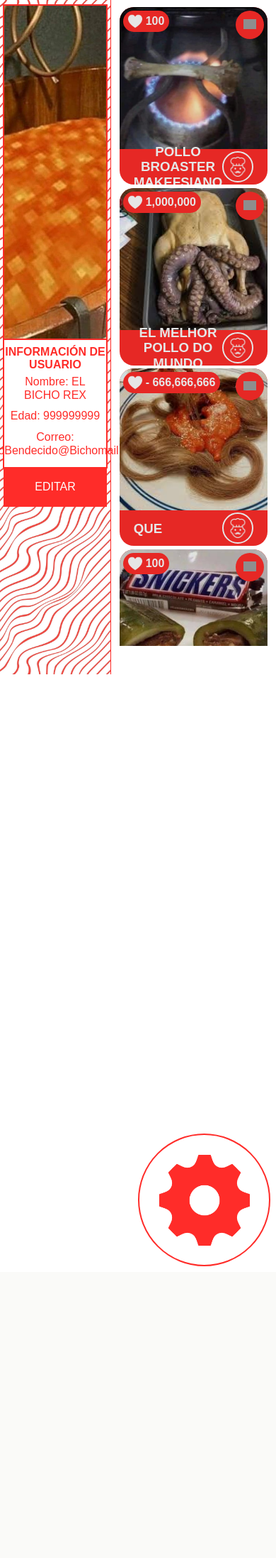
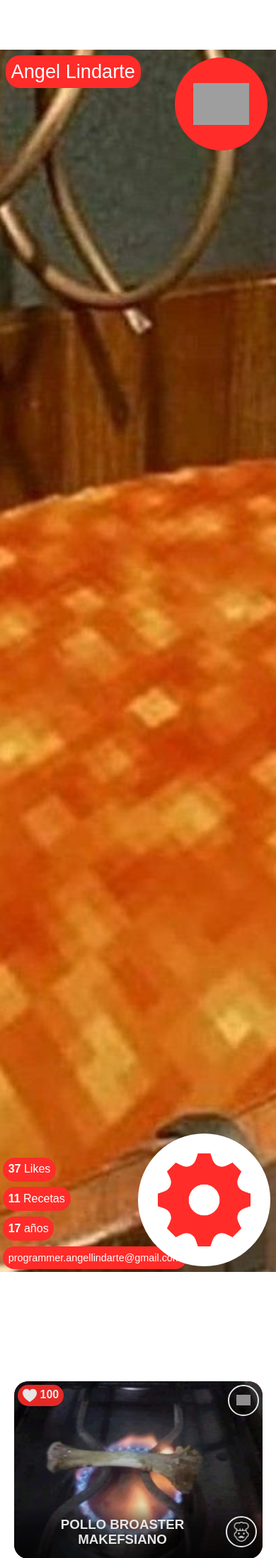
Before and after one commit to AngeleLindarteL/makefs, a PHP site: page /chef-view.html in a window 390 px wide. Shown: the part 80-2275 px from the top of the page at 71% size. Before the commit the page ends 1864 px from the top, so only its background shows below. Run offline with PHP 8.4, Linux system fonts and the light colour scheme; grey boxes are pictures that could not be loaded.

Commit message:
Several UI-UX changes on Chef-View / Updated Responsive to Index and Chef-View

```diff
--- a/views/chef-view.html
+++ b/views/chef-view.html
@@ -67,61 +67,66 @@
     </div>
     <section id="chef-view">
         <div class="makefsContainer chef-view-container">
+            <div class="right-chef-view-menu">
+                <div class="chef-char">
+                    <div class="char-template">
+                        <img class="profile-pic" src="./test-imgs/elBhicho.jfif">
+                        <article class="profile-chars">
+                            <p>Angel Lindarte</p>
+                            <p>programmer.angellindarte@gmail.com</p>
+                            <p><b>17</b> años</p>
+                            <p><b>11</b> Recetas</p>
+                            <p><b>37</b> Likes</p>
+                        </article>
+                        <a id="profile-edit"></a>
+                    </div>
+                </div>
                 <div class="action-buttons-container">
                     <a class="action-btn"><img src="./img/chef-add.png"><p>Añadir Receta</p></a>
                     <a class="action-btn"><img src="./img/chef-flag.png"><p>Reportes</p></a>
                     <a class="action-btn"><img src="./img/chef-chart.png"><p>Analiticas</p></a>
                     <button id="chef-config"></button>
                 </div>
-            <div class="chef-char">
-                <img class="profile-pic" src="./test-imgs/elBhicho.jfif">
-                <article class="profile-chars">
-                    <b>INFORMACIÓN DE USUARIO</b>
-                    <p>Nombre: EL BICHO REX</p>
-                    <p>Edad: 999999999</p>
-                    <p>Correo: elBichoBendecido@Bichomail.com</p>
-                </article>
-                <a id="profile-edit">EDITAR</a>
             </div>
             <div class="edit-recipe-container">
                 <div class="recipe-template editable-recipe">
-                    <a class="edit-template"><img src="./img/chef-edit.png"></a>
+                    <a class="edit-template"></a>
                     <figure class="likes-template"><img src="./img/rhico-like.png"><b id="likeCount">100</b></figure>
                     <figure class="image-template"><img src="./test-imgs/pollo.jpeg"></figure>
                     <div class="text-template"><h3>Pollo broaster Makefsiano</h3><a href="#"></a></div>
                 </div>
                 <div class="recipe-template editable-recipe">
-                    <a class="edit-template"><img src="./img/chef-edit.png"></a>
-                    <figure class="likes-template"><img src="./img/rhico-like.png"><b id="likeCount">1,000,000</b></figure>
+                    <a class="edit-template"></a>
+                    <figure class="likes-template"><img src="./img/rhico-like.png"><b id="likeCount">1000+</b></figure>
                     <figure class="image-template"><img src="./test-imgs/polloq.jpeg"></figure>
                     <div class="text-template"><h3>El melhor pollo do mundo</h3><a href="#"></a></div>
                 </div>
                 <div class="recipe-template editable-recipe">
-                    <a class="edit-template"><img src="./img/chef-edit.png"></a>
-                    <figure class="likes-template"><img src="./img/rhico-like.png"><b id="likeCount">- 666,666,666</b></figure>
+                    <a class="edit-template"></a>
+                    <figure class="likes-template"><img src="./img/rhico-like.png"><b id="likeCount">1000-</b></figure>
                     <figure class="image-template"><img src="./test-imgs/XD.jfif"></figure>
                     <div class="text-template"><h3>QUE</h3><a href="#"></a></div>
                 </div>
                 <div class="recipe-template editable-recipe">
-                    <a class="edit-template"><img src="./img/chef-edit.png"></a>
+                    <a class="edit-template"></a>
                     <figure class="likes-template"><img src="./img/rhico-like.png"><b id="likeCount">100</b></figure>
                     <figure class="image-template"><img src="./test-imgs/esnaikers.jpg"></figure>
                     <div class="text-template"><h3>Esnaikers basados</h3><a href="#"></a></div>
                 </div>
                 <div class="recipe-template editable-recipe">
-                    <a class="edit-template"><img src="./img/chef-edit.png"></a>
-                    <figure class="likes-template"><img src="./img/rhico-like.png"><b id="likeCount">100,000,000,000,000</b></figure>
+                    <a class="edit-template"></a>
+                    <figure class="likes-template"><img src="./img/rhico-like.png"><b id="likeCount">1000+</b></figure>
                     <figure class="image-template"><img src="./test-imgs/pitsa.jpg"></figure>
                     <div class="text-template"><h3>pitsa reseta kasera</h3><a href="#"></a></div>
                 </div>
                 <div class="recipe-template editable-recipe">
-                    <a class="edit-template"><img src="./img/chef-edit.png"></a>
+                    <a class="edit-template"></a>
                     <figure class="likes-template"><img src="./img/rhico-like.png"><b id="likeCount">1</b></figure>
                     <figure class="image-template"><img src="./test-imgs/pastarica.jpg"></figure>
                     <div class="text-template"><h3>Pasta casera</h3><a href="#"></a></div>
                 </div>
                 <div class="recipe-template editable-recipe">
-                    <a class="edit-template"><img src="./img/chef-edit.png"></a>
+                    <a class="edit-template"></a>
                     <figure class="likes-template"><img src="./img/rhico-like.png"><b id="likeCount"> - π⁶⁶⁶⁶ </b></figure>
                     <figure class="image-template"><img src="./test-imgs/QUE.jfif"></figure>
                     <div class="text-template"><h3>YA NO QUIERO COMER</h3><a href="#"></a></div>
--- a/views/css/chef-index.css
+++ b/views/css/chef-index.css
@@ -21,14 +21,14 @@ section{
     padding: 0;
     height: 100%;
     width: 100%;
-    max-width: 1700px;
+    max-width: 2000px;
     margin: auto;
 }
 
 /* --------------------------------------------------------------------------------------------------------- HEADER  */
 
 header{
-    position: sticky;
+    position: fixed;
     width: 100%;
     background-color: var(--color5);
     height: 10vh;
@@ -257,9 +257,9 @@ header{
     align-items: center;
     justify-content: flex-start;
     position: fixed;
-    height: 90vh;
+    height: 100vh;
     width: 18%;
-    top: 10vh;
+    top: 8vh;
     background-color: rgb(255, 255, 255);
     box-shadow: 3px 0 20px 20px rgb(0 0 0 / 8%);
     max-width: 370px;
@@ -410,6 +410,10 @@ header{
     overflow: hidden;
     filter: brightness(90%);
     transition: .2s;
+    display: flex;
+    flex-direction: column;
+    justify-content: center;
+    align-items: center;
 }
 
 .recipe-template:hover{
@@ -427,8 +431,9 @@ header{
     top: 0;
     left: 0;
     border-radius: 15px;
+    /* border: 2px solid white; */
+    z-index: 3;
     background-color: var(--color5);
-    z-index: 3;
 }
 .likes-template img{
     object-fit: contain;
@@ -446,7 +451,7 @@ header{
     padding: 0%;
     margin: 0%;
     width: 100%;
-    height: 80%;
+    height: 100%;
     overflow: hidden;
 }
 .image-template img{
@@ -460,21 +465,26 @@ header{
 }
 
 .text-template{
+    background: linear-gradient(180deg, rgba(0, 0, 0, 0) 0%, rgba(0, 0, 0, 0.534) 40%, rgba(0, 0, 0, 0.808) 100%);
     display: flex;
     justify-content: space-between;
-    padding: 0 20px;
     align-items: center;
-    height: 20%;
+    height: 30%;
     color: white;
+    position: absolute;
+    bottom: 0;
+    width: 100%;
 }
 
 .text-template h3{
     margin: 0;
+    margin-left: 2%;
     text-transform: uppercase;
 }
 
 .text-template a{
     margin: 0;
+    margin-right: 2%;
     padding: 20px;
     background-color: transparent;
     text-decoration: none;
@@ -501,149 +511,24 @@ header{
 /* -+-+-+-+-+-+-+-+-+-+-+-+-+-+-+-+-+-+-+-+-+-+-+-+-+-+-+-+-+-+-+-+-+-+-+-+-+-+-+-+-+-+-+-+-+-+-+-+-+-+-+-+-+-+-+-+-+-+-+ */
 
 #chef-view{
-    height: 90vh;
-    max-height: 950px;
+    height: 100vh;
+    max-height: 2500px;
     text-align: center;
 }
 
 .chef-view-container{
     display: flex;
 }
-
-/* ----------------------------------------------------- chef characteristics */
-
-.chef-char{
-    background-image: url(../test-imgs/ae.jpg);
-    background-size: contain;
-    padding-top: 2%;
-    width: 22%;
-    display: flex;
-    flex-direction: column;
-    justify-content: flex-start;
-    align-items: center;
-    border-right: 1px solid var(--color5);
-}
-
-.profile-pic{
-    outline: 2px solid var(--color5);
-    width: 92%;
-    height: 50%;
-    object-fit: cover;
-}
-
-.profile-chars{
-    outline: 2px solid var(--color5);
-    width: 92%;
-    color: var(--color5);
-    background-color: white;
-    padding-top: 5%;
-    display: flex;
-    flex-direction: column;
-    justify-content: center;
-    align-items: center;
-    padding-bottom: 5%;
-}
-
-.profile-chars p{
-    margin: 4%;
-}
-
-#profile-edit{
-    color: white;
-    background-color: var(--color5);
-    width: 93%;
-    height: 6%;
-    display: flex;
-    justify-content: center;
-    align-items: center;
-    transition: .2s;
-}
-
-#profile-edit:hover{
-    background-size: 8%;
-    background-position: right;
-    background-position-x: 95%;
-    background-image: url(../img/chef-edit.png);
-    background-repeat: no-repeat;
-    cursor: pointer;
-    letter-spacing: 5px;
-}
-
-/* ---------------------------------------------------- Editable Recipe Styles */
-
-.edit-recipe-container{
-    padding-top: 2%;
-    width: 68%;
-    display: flex;
-    flex-wrap: wrap;
-    place-content: flex-start;
-    justify-content: center;
-    height: 95%;
-    overflow-y: scroll;
-    background-size: contain;
-}
-.edit-recipe-container::-webkit-scrollbar {
-    width: .6em;
-    background-color: #ff8583;
-    border-radius: 20px;
-}
-
-.edit-recipe-container::-webkit-scrollbar-track {
-    box-shadow: inset 0 0 6px rgba(0, 0, 0, 0.3);
-}
-
-.edit-recipe-container::-webkit-scrollbar-thumb {
-    background-color: var(--color5);
-    border-radius: 20px;
-    width: .6em;
-}
-
-.editable-recipe{
-    height: 250px;
-    margin: 1%;
-}
-
-.editable-recipe:hover{
-    transform: scale(1.05);
-}
-
-.edit-template{
-    width: 20px;
-    height: 20px;
-    background-color: var(--color5);
-    margin: 5px;
-    padding: 10px;
-    position: absolute;
-    right: 0;
-    top: 0;
-    border-radius: 50%;
-    z-index: 3;
-    transition: .2s;
-}
-
-.edit-template:hover{
-    margin: 7px;
-    cursor: pointer;
-    transform: scale(1.2);
-}
-
-.edit-template img{
-    width: 90%;
-    height: 90%;
-    object-fit: contain;
-}
-
-
-
 /* ------------------------------------------------------- Lateral Buttons */
 
 .action-buttons-container{
-    padding-top: 2%;
-    width: 10%;
+    width: 100%;
     display: flex;
     align-items: center;
-    flex-direction:column;
+    justify-content: space-around;
     flex-wrap: wrap;
+    margin: 0;
+    height: 20%;
 }
 
 .action-btn{
@@ -656,9 +541,10 @@ header{
     justify-content: center;
     flex-direction: column;
     color: white;
-    margin: 5% 0;
     transition: .2s;
     object-fit: contain;
+    max-width: 200px;
+    max-height: 200px;
 }
 
 .action-btn:hover{
@@ -698,34 +584,256 @@ header{
     background-size: 70%;
     background-position: center;
     background-repeat: no-repeat;
-    border: 2px solid var(--color5);
+}
+/* ----------------------------------------------------- chef characteristics */
+.right-chef-view-menu{
+    width: calc(32% - 1px);
+    display: flex;
+    flex-direction: column;
+    border-right: 1px solid var(--color5);
+    align-items: center;
+    height: 90vh;
+    margin-top: 10vh;
+}
+
+.chef-char{
+    background-size: contain;
+    width: 100%;
+    display: flex;
+    flex-direction: column;
+    justify-content: center;
+    align-items: center;
+    height: 80%;
+}
+
+.char-template{
+    width: 94%;
+    border-radius: 20px;
+    overflow: hidden;
+    position: relative;
+    height: 100%;
+    display: flex;
+    flex-direction: column;
+}
+
+.profile-pic{
+    width: 100%;
+    height: 100%;
+    object-fit: cover;
+}
+
+.profile-chars{
+    position: absolute;
+    width: 100%;
+    height: 50%;
+    color: white;
+    background: linear-gradient(180deg, rgba(255, 45, 41, 0.055) 0%, rgba(255,44,41,0.7763480392156863) 50%, rgb(211, 38, 35) 100%);
+    padding-bottom: 10%;
+    display: flex;
+    flex-direction: column;
+    justify-content: flex-end;
+    align-items: center;
+    bottom: 0%;
+    transition: .2s;
+}
+
+.profile-chars p{
+    width: 80%;
+    text-align: left;
+    padding: 0;
+    margin: 1%;
+}.profile-chars p:first-child{
+    width: 100%;
+    text-align: center;
+    font-size: 1.7em;
+}.profile-chars p:nth-child(2){
+    width: 100%;
+    text-align: center;
+    font-size: .9em;
+    margin-bottom: 5%;
+    word-break: break-all;
+}
+
+#profile-edit{
+    position: absolute;
+    background-color: transparent;
+    border: 2px solid white;
+    width: 7vh;
+    height: 7vh;
+    right: 0;
+    bottom: 0;
+    margin: 10%;
+    transition: .2s;
+    background-image: url(../img/chef-edit.png);
+    background-size: 60%;
+    background-position: center;
+    background-repeat: no-repeat;
+    border-radius: 50%;
+    z-index: 2;
+}
+
+#profile-edit:hover{
+    cursor: pointer;
+    transform: scale(1.1);
+    background-image: url(../img/chef-edit-red.png);
+    background-color: white;
+    transform: rotate(360deg);
+}
+
+/* ---------------------------------------------------- Editable Recipe Styles */
+
+.edit-recipe-container{
+    margin-top: 8vh;
+    width: 68%;
+    display: flex;
+    flex-wrap: wrap;
+    place-content: flex-start;
+    justify-content: center;
+    height: 92vh;
+    overflow-y: scroll;
+    background-size: contain;
+}
+.edit-recipe-container::-webkit-scrollbar {
+    width: .6em;
+    background-color: #ff8583;
+    border-radius: 20px;
+}
+
+.edit-recipe-container::-webkit-scrollbar-track {
+    box-shadow: inset 0 0 6px rgba(0, 0, 0, 0.3);
+}
+
+.edit-recipe-container::-webkit-scrollbar-thumb {
+    background-color: var(--color5);
+    border-radius: 20px;
+    width: .6em;
+}
+
+.editable-recipe{
+    height: 250px;
+    margin: 1%;
+}
+
+.editable-recipe:hover{
+    transform: scale(1.05);
+}
+
+.edit-template{
+    width: 20px;
+    height: 20px;
+    border: 2px solid white;
+    background-image: url(../img/chef-edit.png);
+    background-size: 50%;
+    background-position: center;
+    background-repeat: no-repeat;
+    margin: 5px;
+    padding: 10px;
+    position: absolute;
+    right: 0;
+    top: 0;
+    border-radius: 50%;
+    z-index: 3;
+    transition: .2s;
+}
+
+.edit-template:hover{
+    background-image: url(../img/chef-edit-red.png);
+    cursor: pointer;
+    background-color: white;
+
 }
 
 /* ................... Responsive .............. */
 
-@media (max-width: 1290px) {
+@media (max-width: 1230px) {
+    .recipe-template{
+        width: 40%;
+    }
+}
+@media (max-width: 1100px) {
+    .action-buttons-container a{
+        width: 10vh;
+        height: 10vh;
+        margin: 1.5% 0;
+        transition: .2s;
+    }
+    .action-btn p{
+        display: none;
+    }
+}
+@media (max-width: 970px) {
+    .chef-view-container{
+        flex-wrap: wrap;
+    }
+    .right-chef-view-menu{
+        border: none;
+        width: 100%;
+        height: 92vh;
+        margin-top: 8vh;
+    }
+    .chef-char{
+        width: 100%;
+        height: 100%;
+    }
+    .char-template{
+        width: 100%;
+        height: 100%;
+        border-radius: 0;
+    }
+    #profile-edit{
+        top: 0;
+        margin: 3%;
+        background-color: var(--color5);
+        border: none;
+    }
+    .profile-chars{
+        top: 0;
+        height: 100%;
+        background: transparent;
+        justify-content: flex-start;
+        align-items: flex-start;
+        flex-direction: column-reverse;
+    }
+    .profile-chars p{
+        text-align: left;
+        width: fit-content;
+        text-align: left;
+        padding: 0;
+        margin: 1%;
+        padding: 2%;
+        background-color: var(--color5);
+        border-radius: 20px;
+    }.profile-chars p:first-child{
+        text-align: left;
+        width: fit-content;
+        position: absolute;
+        top: 0;
+        margin: 2%;
+    }.profile-chars p:nth-child(2){
+        width: fit-content;
+        text-align: left;
+        justify-self: flex-end;
+        margin: 1%;
+    }
+    .edit-recipe-container{
+        width: 100%;
+    }
     #chef-config{
         display: flex;
     }
     .action-buttons-container{
         justify-content: flex-end;
-        position: absolute;
+        position: fixed;
         right: 2%;
         height: 0%;
         width: 10vh;
         bottom: calc(10vh + 3%);
-        overflow: hidden;
+        /* overflow: hidden; */
         transition: .2s;
         bottom: 10vh;
         z-index: 5;
-    }.action-buttons-container a{
-        width: 0%;
-        height: 0%;
-        margin: 1.5% 0;
-        transition: .2s;
-    }
-    .action-btn p{
-        display: none;
+        background: none;
+        border: none;
     }
     .showing-action-container{
         bottom: calc(10vh + 3%);
@@ -736,26 +844,18 @@ header{
         background-image: url(../img/cv-config-white.png);
         background-color: var(--color5);
     }
+    .action-buttons-container a{
+        width: 0%;
+        height: 0%;
+        margin: 1.5% 0;
+        transition: .2s;
+    }
     .showing-action-container a{
         width: 100%;
         height: 10vh;
     }
-    .edit-recipe-container{
-        width: 78%;
-    }
 }
-@media (max-width: 1230px) {
-    .recipe-template{
-        width: 40%;
-    }
-}
-@media (max-width: 950px) {
-    .chef-char{
-        width: 40%;
-    }
-    .edit-recipe-container{
-        width: 60%;
-    }
+@media (max-width: 970px) {
     .recipe-template{
         width: 90%;
     }
--- a/views/index.html
+++ b/views/index.html
@@ -5,8 +5,8 @@
     <meta http-equiv="X-UA-Compatible" content="IE=edge">
     <meta name="viewport" content="width=device-width, initial-scale=1.0">
     <link rel="icon" type="image/png" sizes="96x96" href="./favicon/favicon-96x96.png">
-    <link href="./reset.css" rel="stylesheet">
-    <link href="./styles.css" rel="stylesheet">
+    <link href="./css/normalize.css" rel="stylesheet">
+    <link href="./css/chef-index.css" rel="stylesheet">
     <title>Inicio Makef's</title>
 </head>
 <body>
@@ -92,6 +92,6 @@
             </div>
         </div>
     </section>
-    <script src="./index.js"></script>
+    <script src="./js/index.js"></script>
 </body>
 </html>
```
Also changed, not shown: views/css/normalize.css, views/img/chef-edit-red.png (added). Lines whose indentation alone changed are shown as unchanged.
